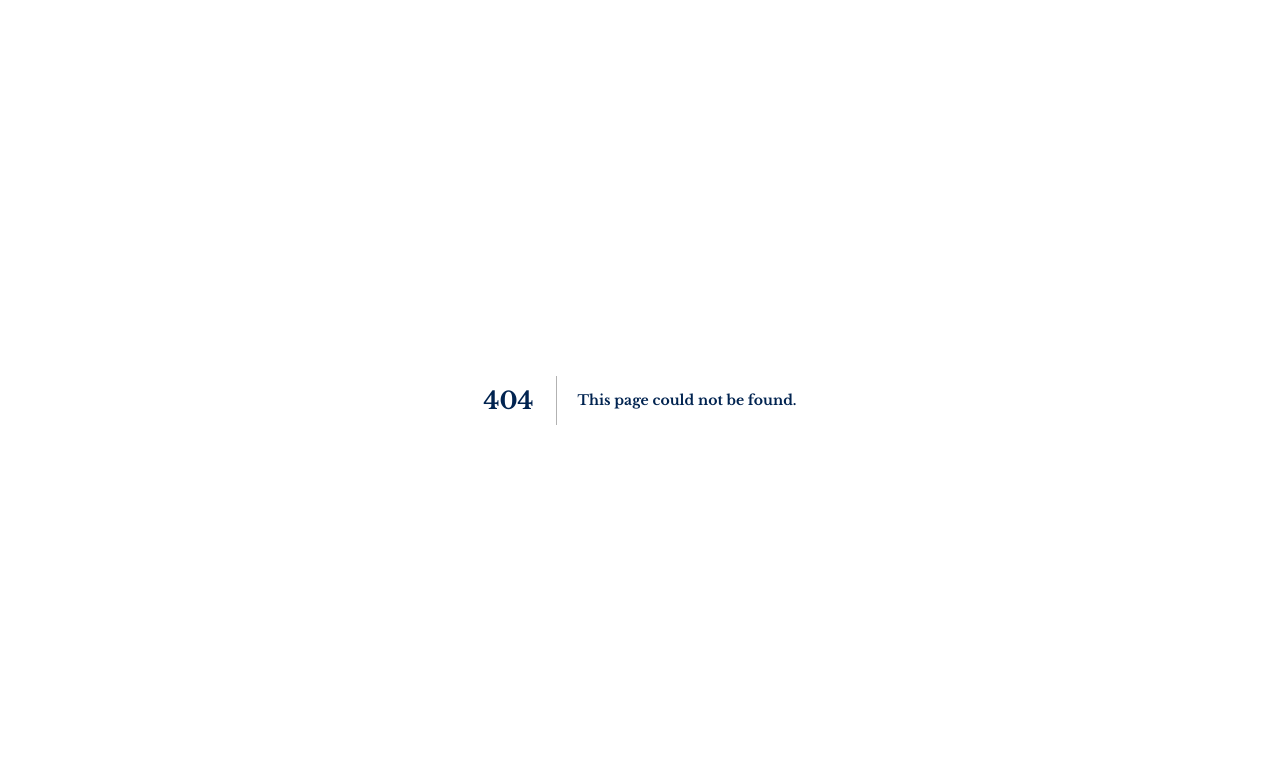
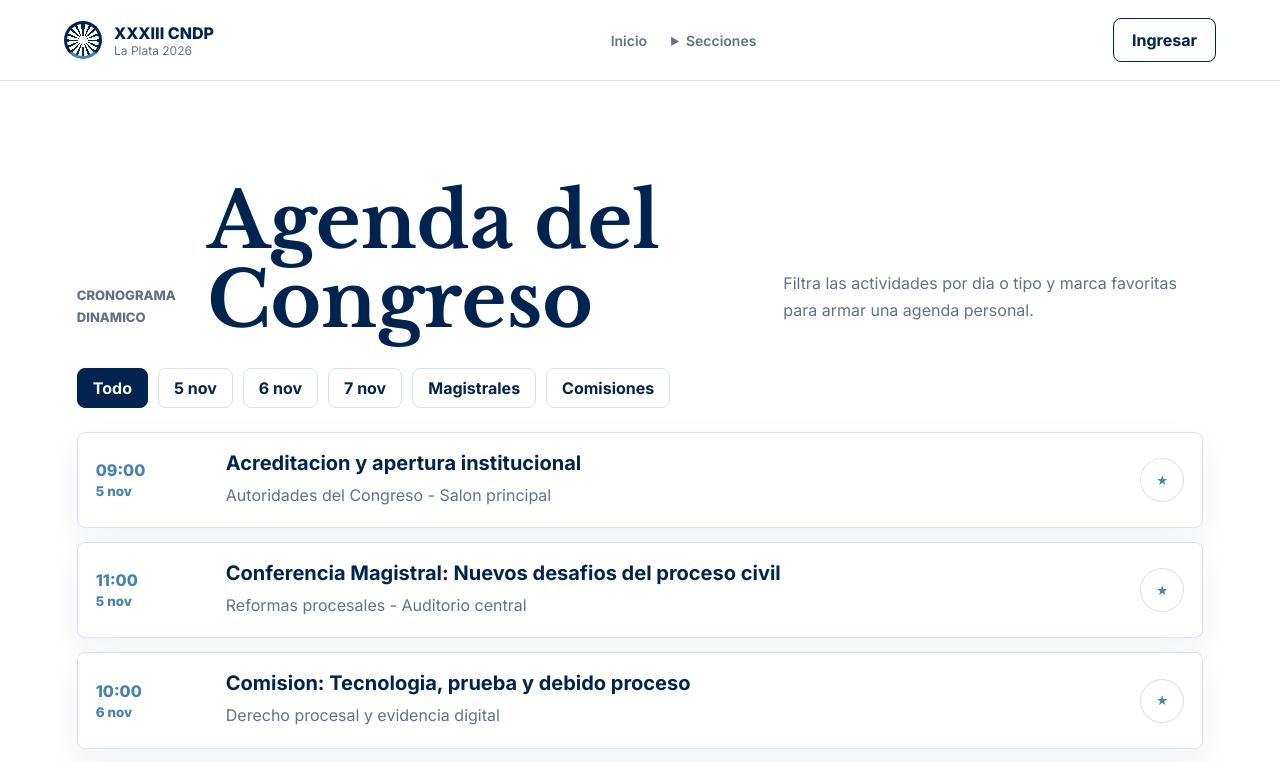
Before and after one commit to abugvila/congresoapp, a Next.js app: page /agenda in a window 1280 px wide. Before the commit this address had no page. Shown: the top 762 px of the page. Built offline with nearby package versions, Linux system fonts and the light colour scheme.

Commit message:
Add agenda route

```diff
--- /dev/null
+++ b/app/agenda/page.jsx
@@ -0,0 +1,26 @@
+import AgendaExplorer from "../components/AgendaExplorer";
+import SiteHeader from "../components/SiteHeader";
+
+export const metadata = {
+  title: "Agenda | XXXIII CNDP",
+};
+
+export default function AgendaPage() {
+  return (
+    <>
+      <SiteHeader />
+      <main>
+        <section className="section page-section">
+          <div className="section-heading stacked">
+            <p className="eyebrow">Cronograma dinamico</p>
+            <h1>Agenda del Congreso</h1>
+            <p>
+              Filtra las actividades por dia o tipo y marca favoritas para armar una agenda personal.
+            </p>
+          </div>
+          <AgendaExplorer />
+        </section>
+      </main>
+    </>
+  );
+}
```
